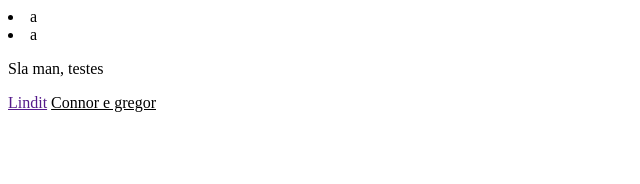
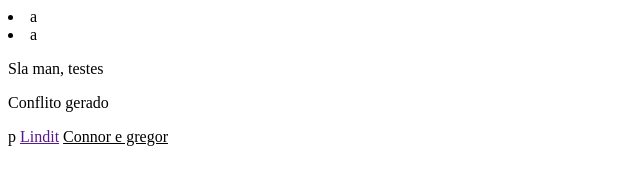
Before and after one commit to Fenormen/intro-git, a plain HTML site: page index.html in a window 1280 px wide. Shown: the whole page, without its empty margins (0-640 px from the left). Drawn offline with Linux system fonts and the light colour scheme.

Commit message:
Conflito gerado

```diff
--- a/index.html
+++ b/index.html
@@ -9,6 +9,7 @@
     <li>a</li>
     <li>a</li>
     <p>Sla man, testes</p>
+    <p>Conflito gerado</p>p
 
     <a href="">Lindit</a>
     <u>Connor e gregor</u>
```
